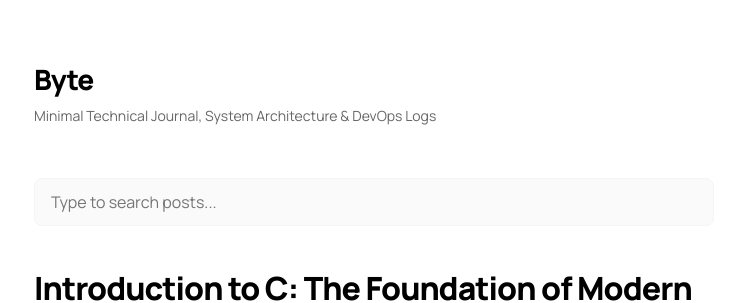
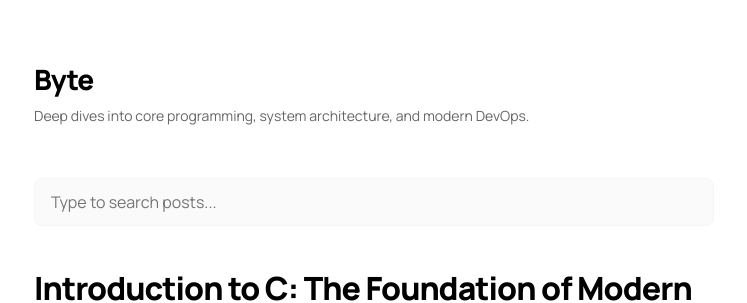
Before and after one commit to examli/examli.github.io, a Jekyll site: the page built from _posts/2026-05-26-introduction-to-c.md, in a window 1280 px wide. Shown: the top 303 px of the page, without its empty margins (266-1013 px from the left). Built offline with Jekyll 4.4.1, drawn with Linux system fonts in a browser that asks for light colours; comment, search, counter and statistics services are not loaded.

Commit message:
Update _config.yml

```diff
--- a/_config.yml
+++ b/_config.yml
@@ -1,5 +1,5 @@
 title: Byte
-description: Minimal Technical Journal, System Architecture & DevOps Logs
+description: Deep dives into core programming, system architecture, and modern DevOps.
 url: "https://byte.sojwal.dev"
 permalink: /:title/
 future: true
```
